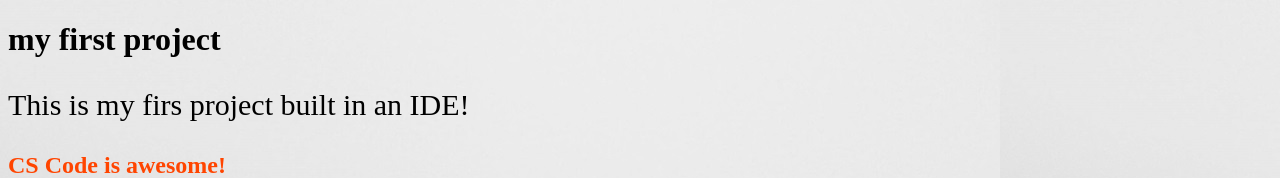
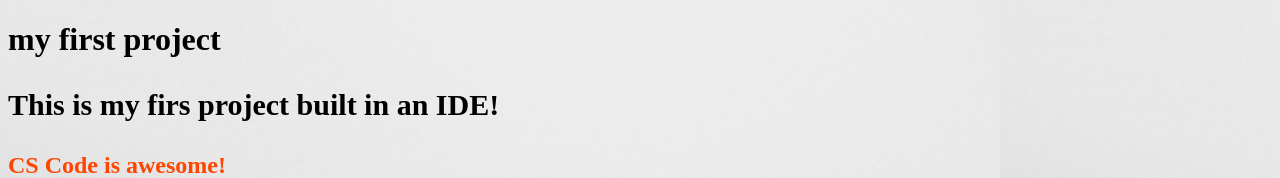
Before and after one commit to hamza-m1/my-first-project, a plain HTML site: page index.html in a window 1280 px wide. Shown: the top 178 px of the page. Drawn offline with Linux system fonts and the light colour scheme.

Commit message:
Add document title and styled paragraph elements

```diff
--- a/assets/css/styles.css
+++ b/assets/css/styles.css
@@ -5,6 +5,7 @@ body {
 
 p {
     font-size: 30px;
+    font-weight: bold;
 }
 
 h2 {
--- a/index.html
+++ b/index.html
@@ -4,7 +4,7 @@
     <meta charset="UTF-8" />
     <meta name="viewport" content="width=device-width, initial-scale=1.0" />
     <link rel="stylesheet" href="assets/css/styles.css" />
-    <title>Document</title>
+    <title>My first project</title>
   </head>
   <body>
     <h1>my first project</h1>
```
